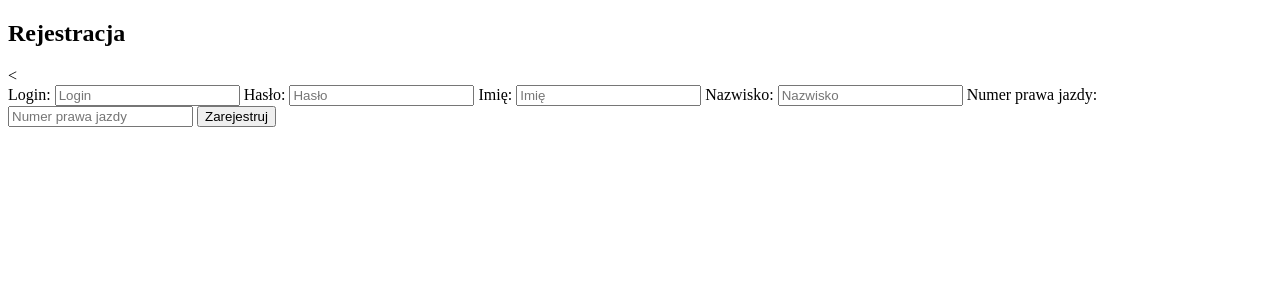
After one commit to Arek909/Projekt-Strony, a PHP site: page /register.php in a window 1280 px wide. The commit adds this page. Shown: the top 300 px of the page. Run offline with PHP 8.4, Linux system fonts and the light colour scheme.

Commit message:
Add files via upload

```diff
--- a/PHP/db_conn.php
+++ b/PHP/db_conn.php
@@ -1,5 +1,5 @@
 <?php
-
+// polaczenie z baza danych w PHP
 $sname= "localhost";
 $unmae= "root";
 $password = "";
@@ -7,7 +7,7 @@ $password = "";
 $db_name = "project";
 
 $conn = mysqli_connect($sname, $unmae, $password, $db_name);
-
+// Gdy wystapi blad wyswietl brak polaczenia
 if (!$conn){
     echo "Brak połączenia z bazą danych";
 }
--- /dev/null
+++ b/PHP/register.php
@@ -0,0 +1,30 @@
+<!DOCTYPE html>
+<html lang="en">
+<head>
+    <meta charset="UTF-8">
+    <meta name="viewport" content="width=device-width, initial-scale=1.0">
+    <title>Rejestracja</title>
+</head>
+<body>
+    <h2>Rejestracja</h2>
+    <<form action="sendregisterdata.php" method="post">
+        <label>Login: </label>
+        <input type="text" name="login" placeholder="Login" required>
+
+        <label>Hasło: </label>
+        <input type="password" name="haslo" placeholder="Hasło" required>
+
+        <label>Imię: </label>
+        <input type="text" name="imie" placeholder="Imię" required>
+
+        <label>Nazwisko: </label>
+        <input type="text" name="nazwisko" placeholder="Nazwisko" required>
+
+        <label>Numer prawa jazdy: </label>
+        <input type="text" name="nr_prawajazdy" placeholder="Numer prawa jazdy" required>
+
+
+        <button type="submit">Zarejestruj</button>
+    </form>
+</body>
+</html>
```
Also changed, not shown: PHP/index.php (+9 -2 lines), PHP/login.php (+7 -0 lines), PHP/sendregisterdata.php (added, +41 -0 lines).
